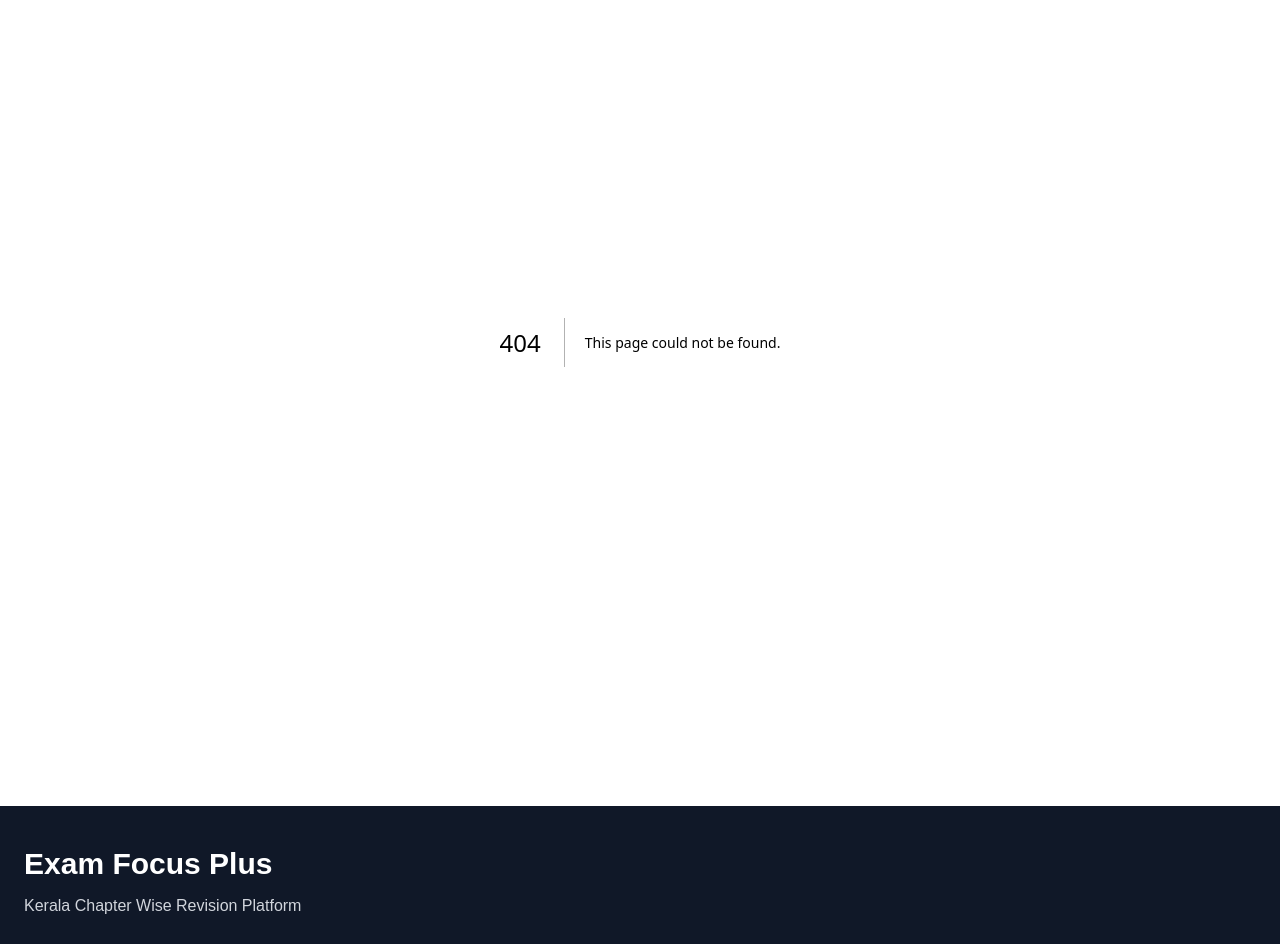
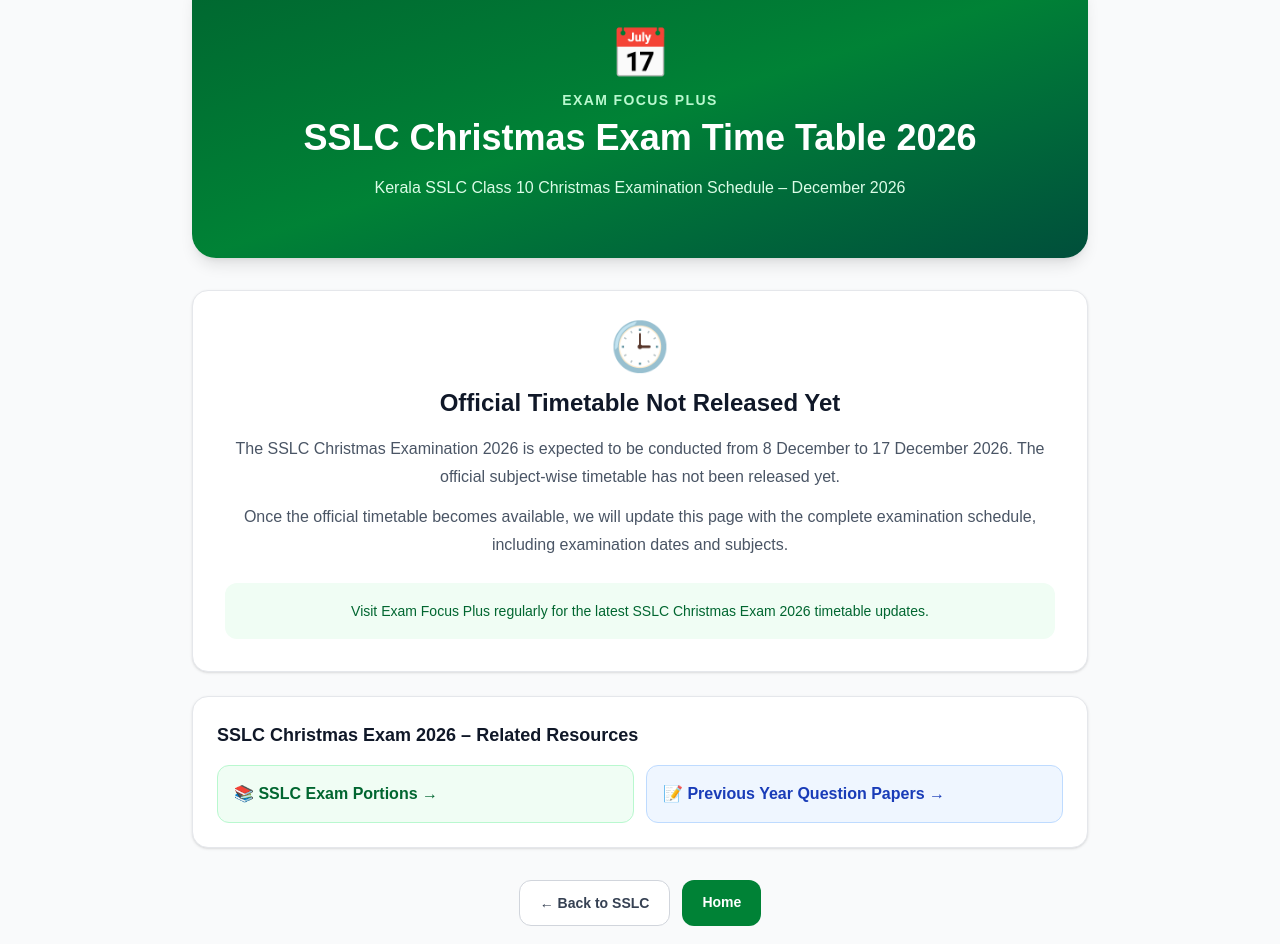
Before and after one commit to examfocusplus/exam-focus-plus, a Next.js app: page /sslc-christmas-timetable-26 in a window 1280 px wide. Before the commit this address had no page. Shown: the part 122-1066 px from the top of the page. Built offline with nearby package versions, Linux system fonts and the light colour scheme.

Commit message:
Update SSLC Christmas timetable page SEO

```diff
--- /dev/null
+++ b/app/sslc-christmas-timetable-26/page.tsx
@@ -0,0 +1,126 @@
+import type { Metadata } from "next";
+import Link from "next/link";
+
+export const metadata: Metadata = {
+  title:
+    "SSLC Christmas Exam Time Table 2026 – Kerala Class 10 | Exam Focus Plus",
+  description:
+    "Kerala SSLC Christmas Exam 2026 is expected to be conducted from 8 December to 17 December 2026. Check the subject-wise exam timetable, dates and schedule. The official timetable will be updated here once released.",
+  keywords: [
+    "SSLC Christmas Exam Time Table 2026",
+    "SSLC Time Table 2026",
+    "Kerala SSLC Christmas Exam 2026",
+    "Class 10 Christmas Exam Time Table",
+    "SSLC December Exam Schedule 2026",
+    "SSLC Exam Dates December 2026",
+    "Kerala Class 10 Exam Schedule",
+    "SSLC Subject Wise Timetable",
+    "SSLC Exam Time Table PDF",
+    "Exam Focus Plus",
+  ],
+  alternates: {
+    canonical: "/sslc-christmas-timetable-26",
+  },
+  openGraph: {
+    title: "SSLC Christmas Exam Time Table 2026",
+    description:
+      "Kerala SSLC Christmas Exam 2026 is expected from 8 December to 17 December 2026. Check the latest timetable updates on Exam Focus Plus.",
+    url: "https://examfocusplus.in/sslc-christmas-timetable-26",
+    siteName: "Exam Focus Plus",
+    type: "website",
+  },
+};
+
+export default function SSLCTimetablePage() {
+  return (
+    <main className="min-h-screen bg-gray-50 px-4 py-8 sm:px-6 lg:px-8">
+      <div className="mx-auto max-w-4xl">
+
+        <section className="overflow-hidden rounded-3xl bg-gradient-to-br from-green-800 via-green-700 to-emerald-900 px-5 py-10 text-center text-white shadow-lg sm:px-10 sm:py-14">
+          <div className="mb-3 text-5xl">📅</div>
+
+          <p className="mb-2 text-sm font-bold tracking-widest text-green-200">
+            EXAM FOCUS PLUS
+          </p>
+
+          <h1 className="text-3xl font-extrabold sm:text-4xl">
+            SSLC Christmas Exam Time Table 2026
+          </h1>
+
+          <p className="mx-auto mt-4 max-w-2xl text-sm leading-7 text-green-100 sm:text-base">
+            Kerala SSLC Class 10 Christmas Examination
+            Schedule – December 2026
+          </p>
+        </section>
+
+        <section className="mt-8 rounded-2xl border border-gray-200 bg-white p-6 shadow-sm sm:p-8">
+          <div className="text-center">
+            <div className="mb-4 text-5xl">🕒</div>
+
+            <h2 className="text-2xl font-bold text-gray-900">
+              Official Timetable Not Released Yet
+            </h2>
+
+            <p className="mt-4 text-sm leading-7 text-gray-600 sm:text-base">
+              The SSLC Christmas Examination 2026 is expected
+              to be conducted from 8 December to 17 December
+              2026. The official subject-wise timetable has
+              not been released yet.
+            </p>
+
+            <p className="mt-3 text-sm leading-7 text-gray-600 sm:text-base">
+              Once the official timetable becomes available,
+              we will update this page with the complete
+              examination schedule, including examination
+              dates and subjects.
+            </p>
+
+            <div className="mt-6 rounded-xl bg-green-50 p-4 text-sm font-medium leading-6 text-green-800">
+              Visit Exam Focus Plus regularly for the latest
+              SSLC Christmas Exam 2026 timetable updates.
+            </div>
+          </div>
+        </section>
+
+        <section className="mt-6 rounded-2xl border border-gray-200 bg-white p-5 shadow-sm sm:p-6">
+          <h2 className="text-lg font-bold text-gray-900">
+            SSLC Christmas Exam 2026 – Related Resources
+          </h2>
+
+          <div className="mt-4 grid grid-cols-1 gap-3 sm:grid-cols-2">
+            <Link
+              href="/sslc-portions-26"
+              className="rounded-xl border border-green-200 bg-green-50 p-4 font-semibold text-green-800 transition hover:bg-green-100"
+            >
+              📚 SSLC Exam Portions →
+            </Link>
+
+            <Link
+              href="/sslc-previous-year-questions-26"
+              className="rounded-xl border border-blue-200 bg-blue-50 p-4 font-semibold text-blue-800 transition hover:bg-blue-100"
+            >
+              📝 Previous Year Question Papers →
+            </Link>
+          </div>
+        </section>
+
+        <div className="mt-8 flex flex-wrap justify-center gap-3 pb-6">
+          <Link
+            href="/sslc"
+            className="rounded-xl border border-gray-300 bg-white px-5 py-3 text-sm font-semibold text-gray-700 transition hover:bg-gray-100"
+          >
+            ← Back to SSLC
+          </Link>
+
+          <Link
+            href="/"
+            className="rounded-xl bg-green-700 px-5 py-3 text-sm font-semibold text-white transition hover:bg-green-800"
+          >
+            Home
+          </Link>
+        </div>
+
+      </div>
+    </main>
+  );
+}
```
